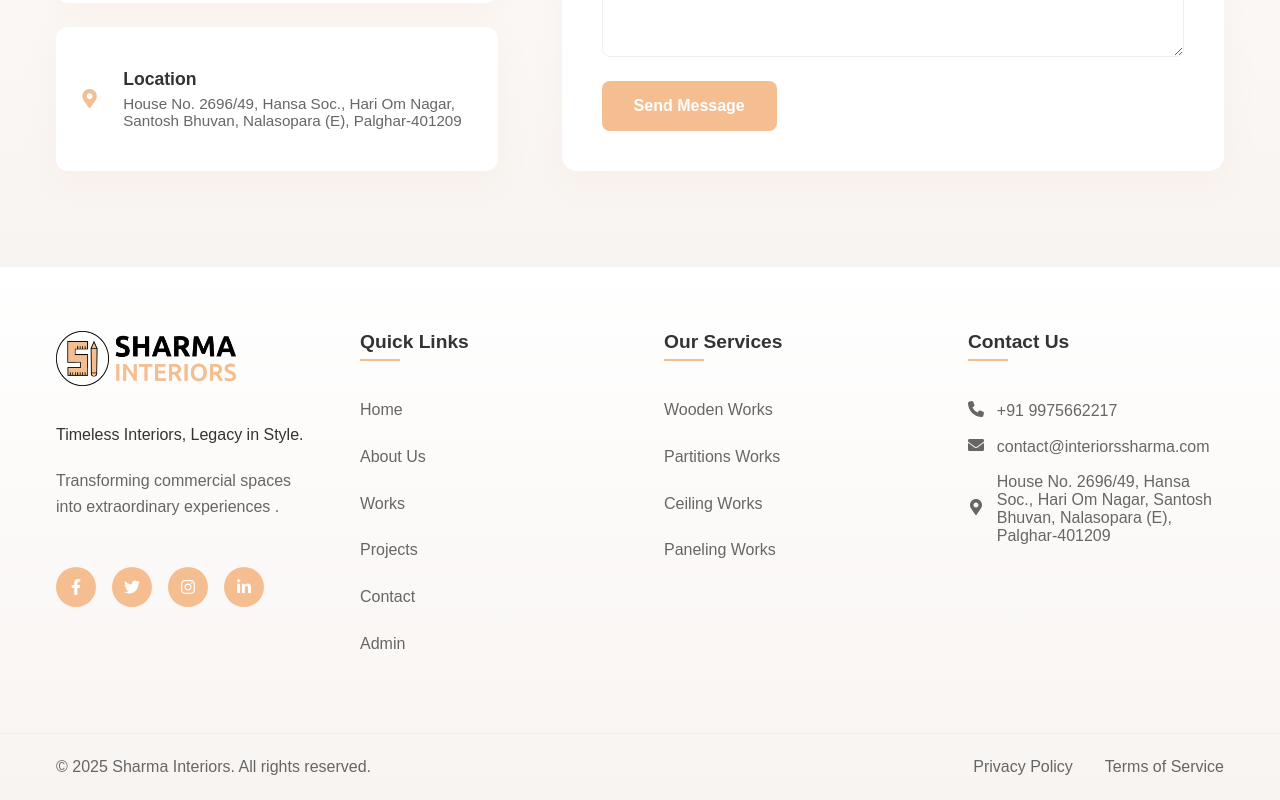
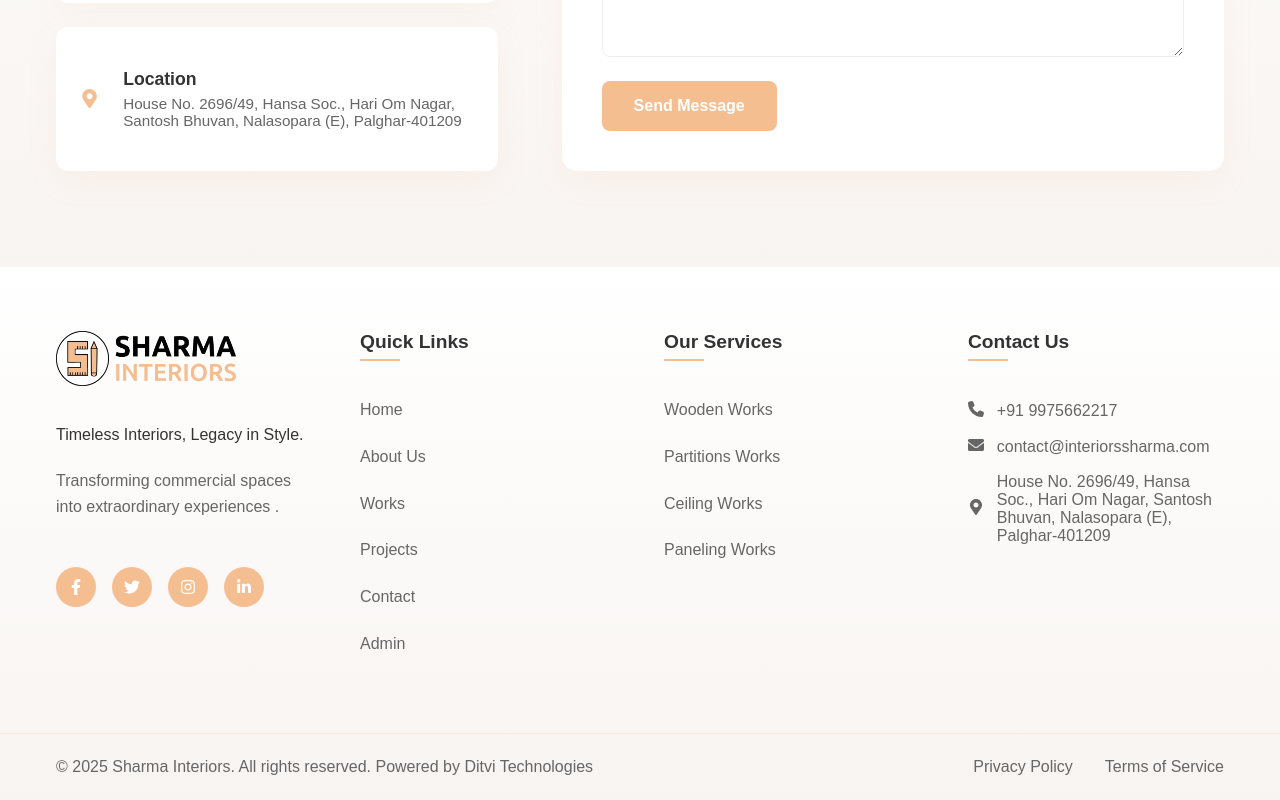
Before and after one commit to abhishek04012005/interiorssharma, a Next.js app: page / in a window 1280 px wide. Shown: the part 9050-9850 px from the top of the page. Built offline with nearby package versions, Linux system fonts and the light colour scheme; no server answers.

Commit message:
Backend Changed

```diff
--- a/src/components/footer/Footer.tsx
+++ b/src/components/footer/Footer.tsx
@@ -59,7 +59,6 @@ const Footer = () => {
     <footer className={styles.footer}>
       <div className={styles.footerContent}>
         <div className={styles.footerGrid}>
-          {/* Company Info */}
           <div className={styles.footerSection}>
             <Image
               src={Logo}
@@ -151,7 +150,7 @@ const Footer = () => {
 
       <div className={styles.footerBottom}>
         <div className={styles.footerBottomContent}>
-          <p>&copy; {new Date().getFullYear()} Sharma Interiors. All rights reserved.</p>
+          <p>&copy; {new Date().getFullYear()} Sharma Interiors. All rights reserved. <a href="https://technologies.ditvi.org">Powered by Ditvi Technologies</a></p>
           <div className={styles.footerBottomLinks}>
             <Link href="/privacy">Privacy Policy</Link>
             <Link href="/terms">Terms of Service</Link>
```
